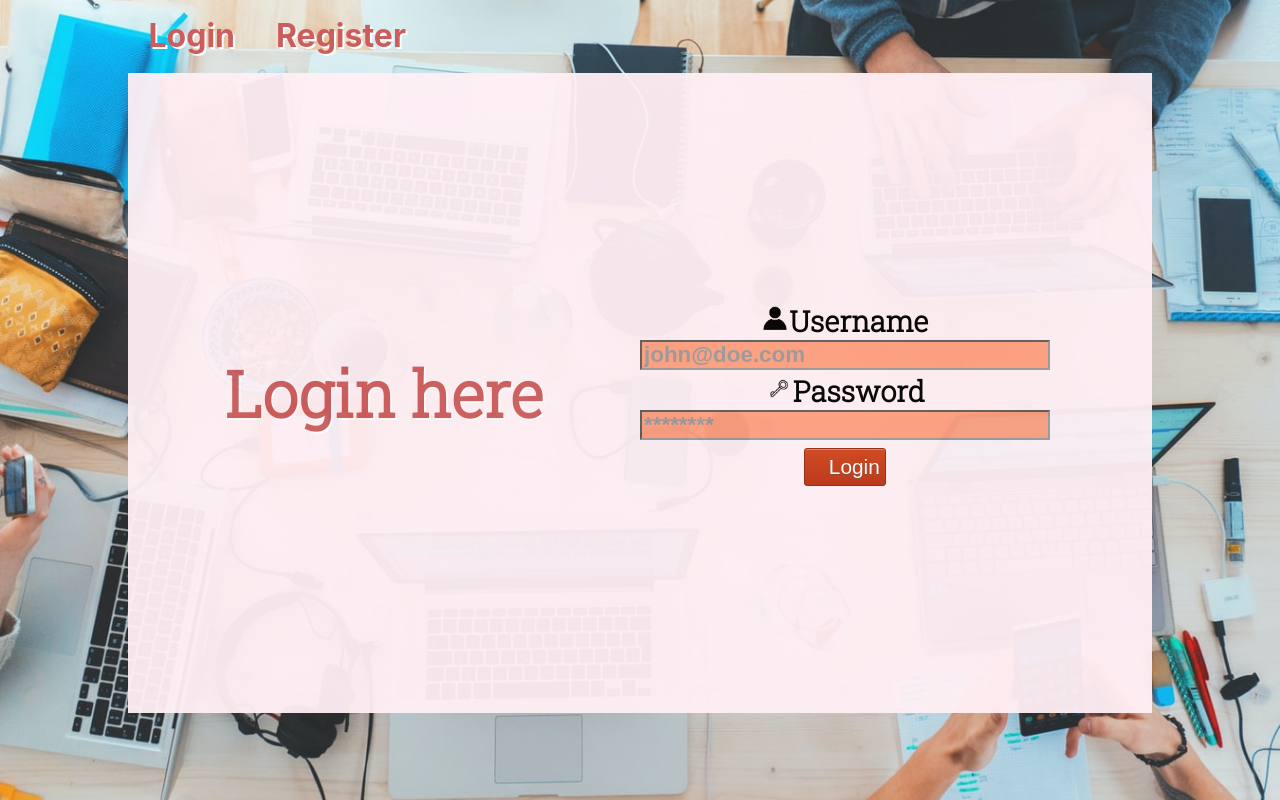
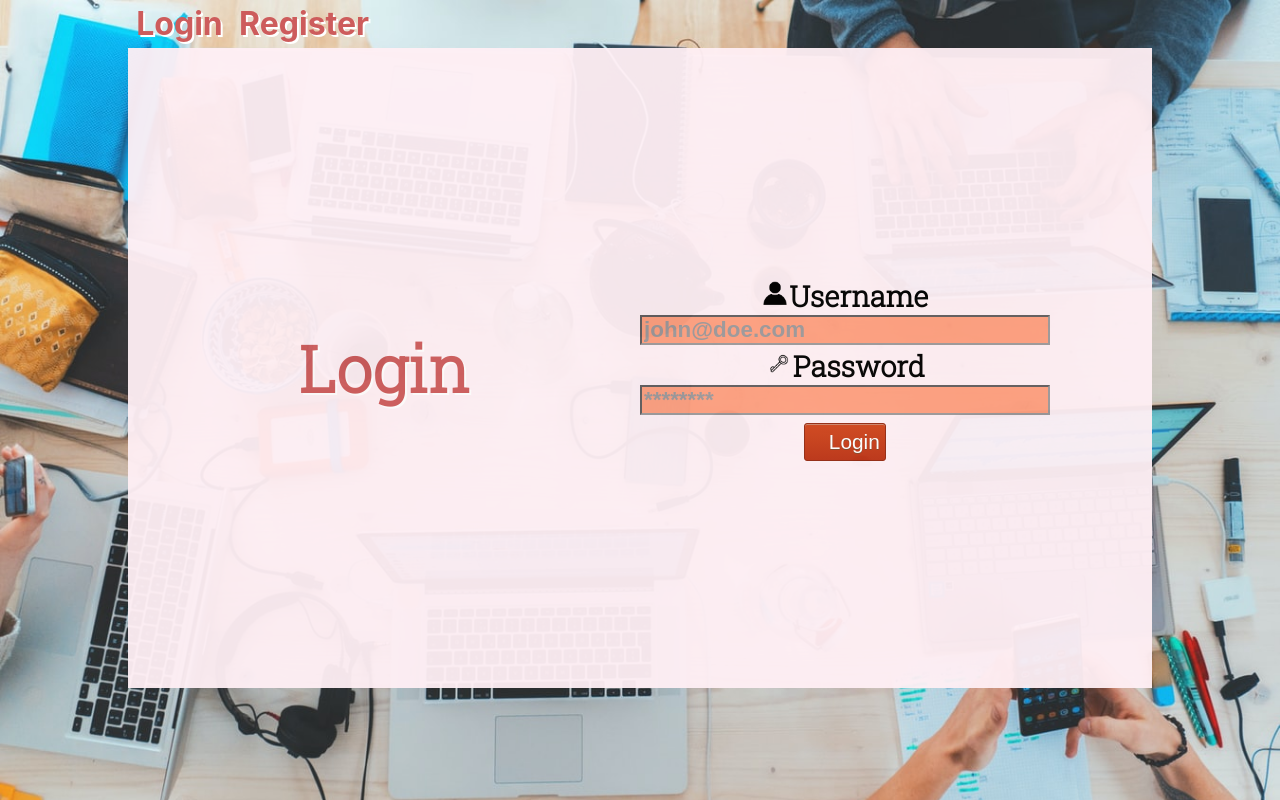
Before and after one commit to BW-Pintereach2-7-27-20/front-end, a React (Create React App) app in the folder pintereach/: page /login in a window 1280 px wide. Built offline with nearby package versions, Linux system fonts and the light colour scheme.

Commit message:
code clean up, commit before adding article form

```diff
--- a/pintereach/src/App.js
+++ b/pintereach/src/App.js
@@ -12,7 +12,7 @@
 const StyledHeader = styled.div`
   font-size: 2rem;
   display: flex;
-
+  width: 40%;
 `;
 
 const StyledLink = styled(Link)`
@@ -24,8 +24,8 @@
 
   justify-content: space-between;
 
-  Link {
-    border: 1px solid red;
+  &:hover {
+    text-decoration: underline;
   }
 
 `;
--- a/pintereach/src/components/Login.js
+++ b/pintereach/src/components/Login.js
@@ -1,10 +1,10 @@
 import React, { useState } from 'react';
 import { axiosWithAuth } from '../utils/axiosWithAuth';
 // styled components imports - each in their own folder in Styled
-import Container from '../Styled/Container';
-import Form from '../Styled/Form';
-import Button from '../Styled/Button';
-import Icon from '../Styled/Icon';
+import Container from '../styled/Container';
+import Form from '../styled/Form';
+import Button from '../styled/Button';
+import Icon from '../styled/Icon';
 // icon imports
 import userIcon from '../images/user-icon.png';
 import passIcon from '../images/password-icon.png';
@@ -38,7 +38,7 @@
     <Container>
 
       {localStorage.getItem('token') && props.history.push('/dashboard')}
-      <h2>Login here</h2>
+      <h2>Login</h2>
       <Form onSubmit={onSubmit}>
         <label htmlFor='username'><Icon src={userIcon} alt='login icon' />Username</label>
         <input
--- a/pintereach/src/components/Register.js
+++ b/pintereach/src/components/Register.js
@@ -1,10 +1,10 @@
 import React, { useState } from 'react';
 import { axiosWithAuth } from '../utils/axiosWithAuth';
-// styled components imports - each in their own folder in Styled
-import Container from '../Styled/Container';
-import Form from '../Styled/Form';
-import Button from '../Styled/Button';
-import Icon from '../Styled/Icon';
+// styled components imports - each in defined individually in Styled
+import Container from '../styled/Container';
+import Form from '../styled/Form';
+import Button from '../styled/Button'
+import Icon from '../styled/Icon';
 // img imports
 import userIcon from '../images/user-icon.png';
 import passIcon from '../images/password-icon.png';
@@ -35,7 +35,7 @@
     <Container>
       {localStorage.getItem('token') && props.history.push('/dashboard')}
 
-      <h2>Register here</h2>
+      <h2>Register</h2>
       <Form onSubmit={onSubmit}>
         <label htmlFor='username'><Icon src={userIcon} alt='login icon' />Username</label>
         <input
```
